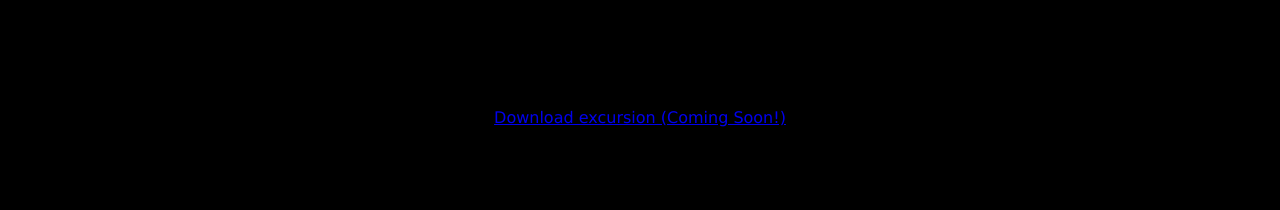
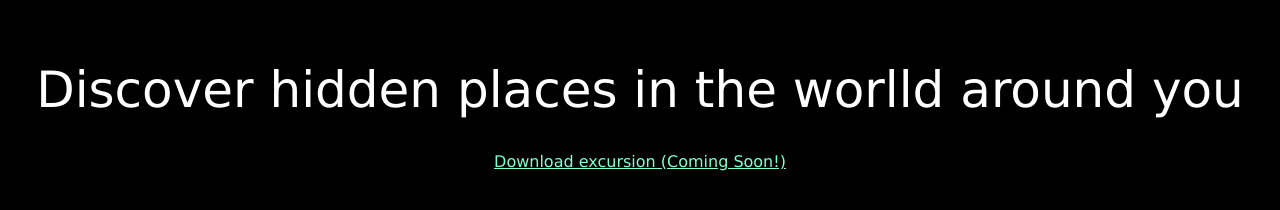
Before and after one commit to Mateuccio/Excursion, a plain HTML site: page index.html in a window 1280 px wide. Drawn offline with Linux system fonts and the light colour scheme.

Commit message:
Added link-cta

```diff
--- a/index.html
+++ b/index.html
@@ -9,8 +9,8 @@
     </head>
 
     <body>
-    <h1>Discover hidden places in the worlld around you</h1>
-    <p><a href="#">Download excursion (Coming Soon!)</a></p>
+    <h1 class="header--main">Discover hidden places in the worlld around you</h1>
+    <p><a class="link--cta" href="#">Download excursion (Coming Soon!)</a></p>
 
 
 
--- a/resources/css/style.css
+++ b/resources/css/style.css
@@ -4,6 +4,13 @@
     font-family: Verdana, Geneva, Tahoma, sans-serif;
 }
 
-h1 {
+.header--main {
+    font-weight: normal;
+    font-size: 50px;
+    color: #fff;
+}
 
+.link--cta {
+    font-size: 16px;
+    color: aquamarine;
 }
```
